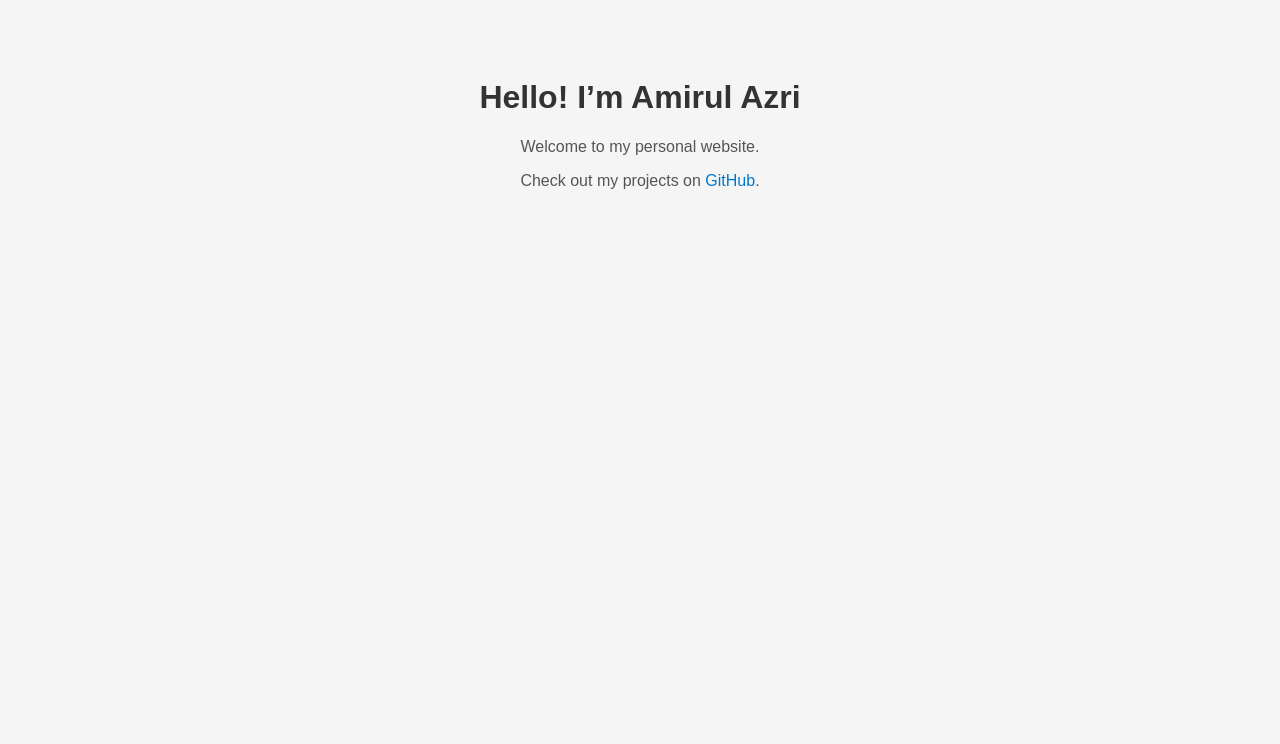
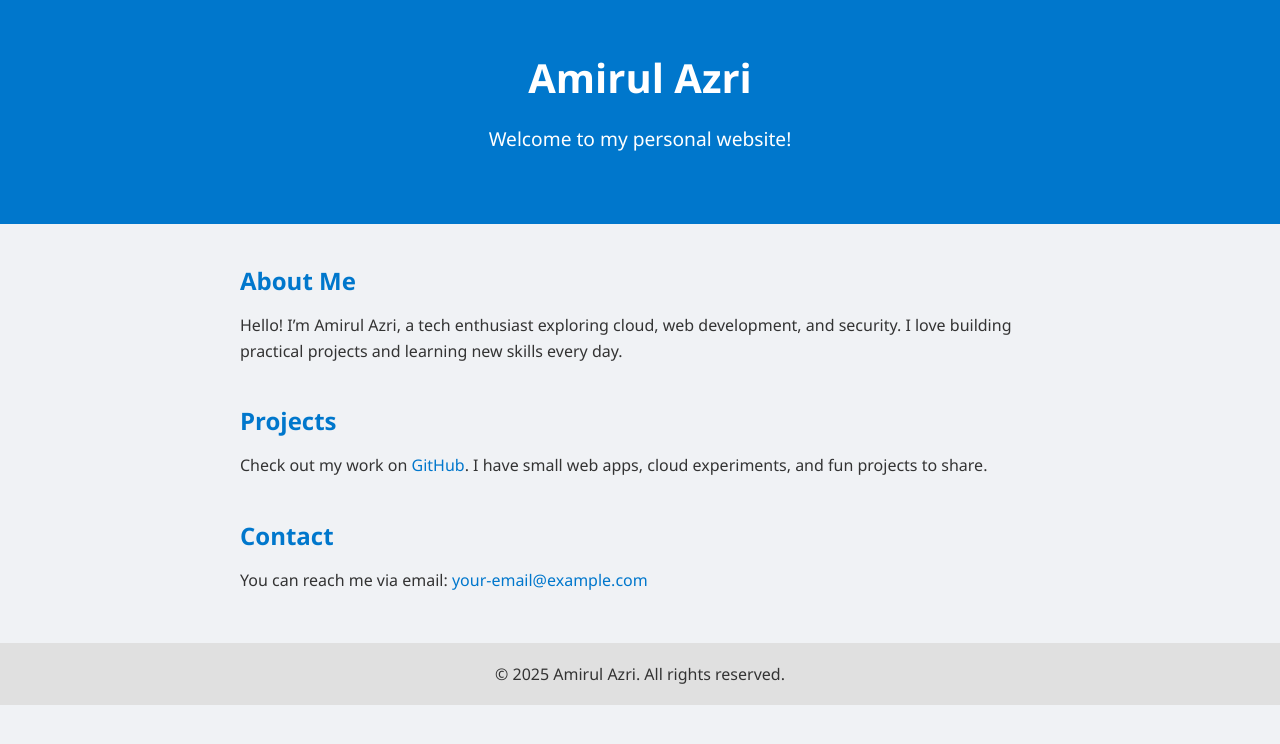
Before and after one commit to amirulazriconsec/amirulazri.com-website-deploy, a plain HTML site: page index.html in a window 1280 px wide. Drawn offline with Linux system fonts and the light colour scheme.

Commit message:
Update index.html

```diff
--- a/index.html
+++ b/index.html
@@ -1,24 +1,82 @@
 <!DOCTYPE html>
-<html>
+<html lang="en">
 <head>
   <meta charset="UTF-8">
   <title>Amirul Azri</title>
+  <meta name="viewport" content="width=device-width, initial-scale=1.0">
   <style>
     body {
-      font-family: Arial, sans-serif;
+      font-family: 'Segoe UI', Tahoma, Geneva, Verdana, sans-serif;
+      margin: 0;
+      padding: 0;
+      background-color: #f0f2f5;
+      color: #333;
+    }
+    header {
+      background-color: #0077cc;
+      color: white;
+      padding: 50px 20px;
       text-align: center;
-      padding: 50px;
-      background-color: #f5f5f5;
     }
-    h1 { color: #333; }
-    p { color: #555; }
-    a { color: #0077cc; text-decoration: none; }
-    a:hover { text-decoration: underline; }
+    header h1 {
+      margin: 0;
+      font-size: 2.5em;
+    }
+    header p {
+      font-size: 1.2em;
+    }
+    section {
+      max-width: 800px;
+      margin: 40px auto;
+      padding: 0 20px;
+    }
+    h2 {
+      color: #0077cc;
+      margin-bottom: 10px;
+    }
+    p {
+      line-height: 1.6;
+    }
+    a {
+      color: #0077cc;
+      text-decoration: none;
+    }
+    a:hover {
+      text-decoration: underline;
+    }
+    footer {
+      text-align: center;
+      padding: 20px;
+      background-color: #e0e0e0;
+      margin-top: 50px;
+    }
   </style>
 </head>
 <body>
-  <h1>Hello! I’m Amirul Azri</h1>
-  <p>Welcome to my personal website.</p>
-  <p>Check out my projects on <a href="https://github.com/YOUR-GITHUB-USERNAME" target="_blank">GitHub</a>.</p>
+
+<header>
+  <h1>Amirul Azri</h1>
+  <p>Welcome to my personal website!</p>
+</header>
+
+<section>
+  <h2>About Me</h2>
+  <p>Hello! I’m Amirul Azri, a tech enthusiast exploring cloud, web development, and security. I love building practical projects and learning new skills every day.</p>
+</section>
+
+<section>
+  <h2>Projects</h2>
+  <p>Check out my work on <a href="https://github.com/YOUR-GITHUB-USERNAME" target="_blank">GitHub</a>. I have small web apps, cloud experiments, and fun projects to share.</p>
+</section>
+
+<section>
+  <h2>Contact</h2>
+  <p>You can reach me via email: <a href="mailto:your-email@example.com">your-email@example.com</a></p>
+</section>
+
+<footer>
+  &copy; 2025 Amirul Azri. All rights reserved.
+</footer>
+
 </body>
 </html>
```
